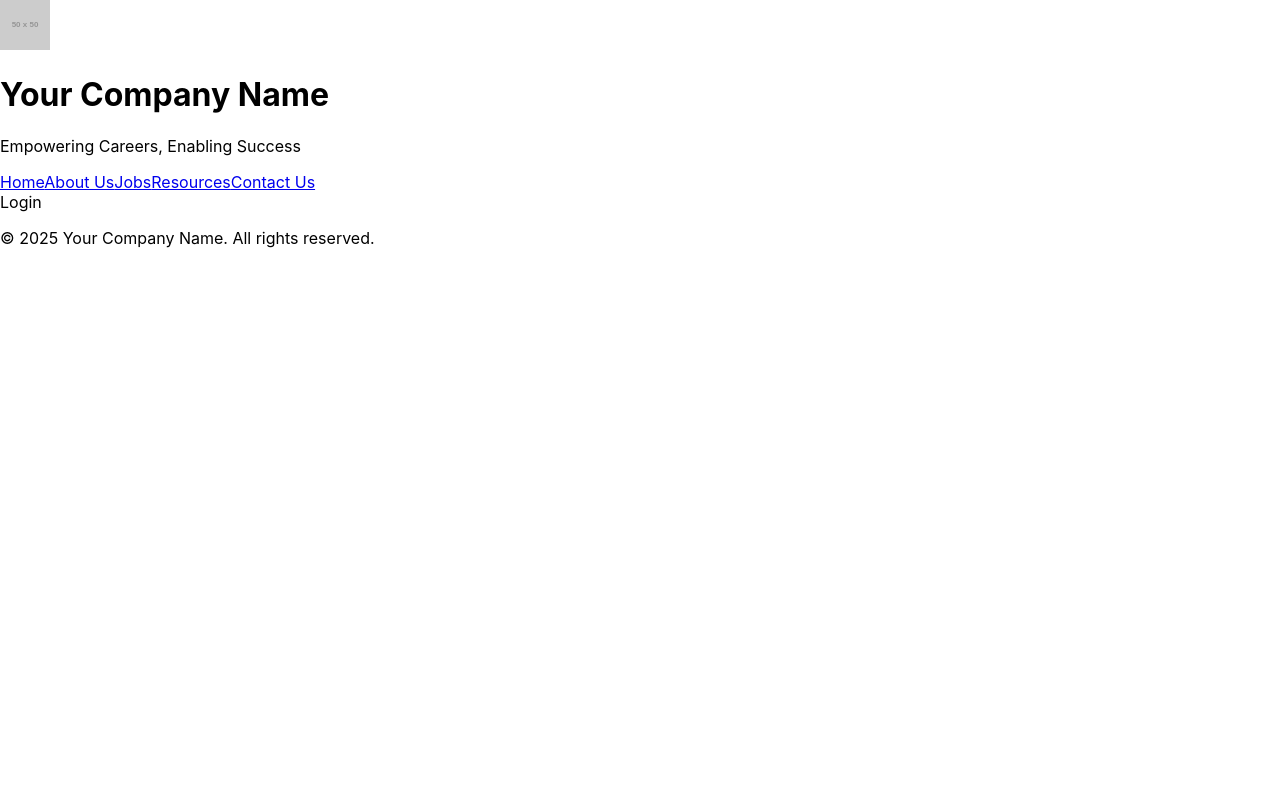
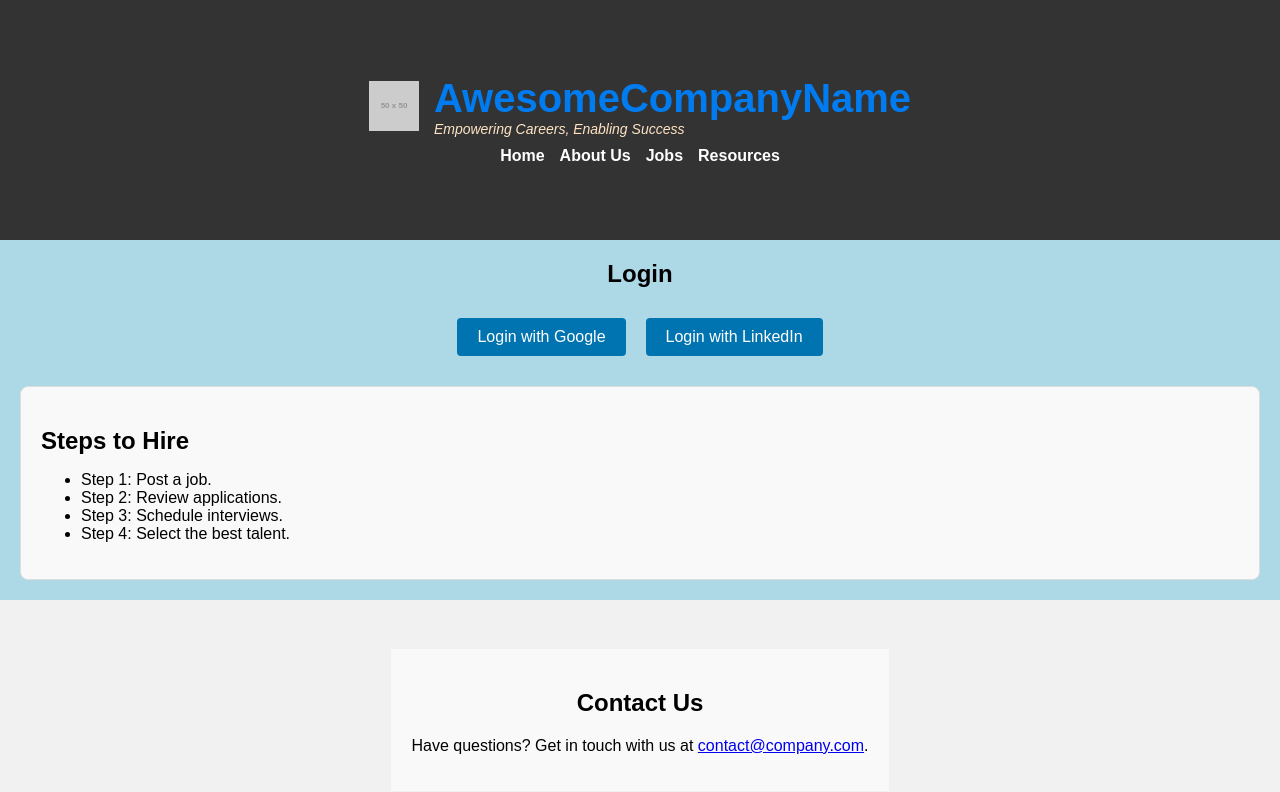
Before and after one commit to streethawk/react-ws, a React (Create React App) app: page /company-hire in a window 1280 px wide. Shown: the top 792 px of the page. Built offline with nearby package versions, Linux system fonts and the light colour scheme.

Commit message:
added pages

```diff
--- a/package.json
+++ b/package.json
@@ -6,6 +6,7 @@
     "cra-template": "1.2.0",
     "react": "^18.3.1",
     "react-dom": "^18.3.1",
+    "react-router-dom": "^7.1.3",
     "react-scripts": "5.0.1",
     "web-vitals": "^4.2.4"
   },
@@ -32,5 +33,10 @@
       "last 1 firefox version",
       "last 1 safari version"
     ]
+  },
+  "devDependencies": {
+    "autoprefixer": "^10.4.20",
+    "postcss": "^8.5.1",
+    "tailwindcss": "^4.0.0"
   }
 }
--- a/src/App.css
+++ b/src/App.css
@@ -1,36 +1,99 @@
-/* General Styles */
+/* Ensure the html and body cover the full viewport */
+html, body {
+    margin: 0;
+    padding: 0;
+    height: 100%; /* Full height of the viewport */
+    width: 100%;  /* Full width of the viewport */
+    box-sizing: border-box;
+}
+
+/* Ensure the #root div takes up the full container space */
+#root {
+    height: 100%; /* Inherit the full height from html and body */
+    width: 100%;  /* Inherit the full width from html and body */
+    display: flex; /* Optional: Use flexbox for child content alignment */
+    flex-direction: column; /* Optional: Arrange child elements vertically */
+}
+
+.full-screen-div {
+    height: 100%;         /* Occupy 100% of parent container's height */
+    width: 100%;
+    display: flex; /* Optional: Use flexbox for child content alignment */
+    flex-direction: column;         /* Occupy 100% of parent container's width */
+    background-color: lightblue; /* Optional: For visual testing */
+}
+
 body {
     font-family: Arial, sans-serif;
     margin: 0;
     padding: 0;
     box-sizing: border-box;
+    height: 100vh; /* Full height of the viewport */
+    width: 100vw; /* Optional: Full width of the viewport */
+    overflow-x: hidden; /* Prevent horizontal scrolling due to overflow */
 }
 
-/* Header Section */
+
 .header {
+    flex: 0 0 25%;
     display: flex;
     flex-direction: column;
+    justify-content: center;
     align-items: center;
-    background-color: #333;
-    color: white;
+    background-color: #333333;
+    color: bisque;
     padding: 20px;
 }
 
 .logo-container {
     display: flex;
     align-items: center;
-    margin-bottom: 10px;
 }
 
 .logo {
-    margin-right: 15px;
     width: 50px;
     height: 50px;
+    margin-right: 15px;
 }
 
+/*.company-name {
+    margin: 0;
+}*/
 .company-name {
-    margin: 0;
-}
+    font-family: 'Poppins', sans-serif; /* Clean, modern font */
+    font-size: 2.5rem; /* Adjust size to fit your design */
+    font-weight: 700; /* Bold for prominence */
+    text-align: center; /* Center the name */
+    color: #007cf0; /* Primary brand color */
+    overflow: hidden; /* Prevent text from appearing outside the container */
+    white-space: nowrap; /* Prevent text wrapping */
+  }
+
+  .word {
+    display: inline-block;
+    opacity: 0; /* Initially hidden */
+    transform: translateY(20px); /* Start slightly below */
+    animation: fadeInUp 0.5s ease-in-out forwards; /* Fade and move up */
+  }
+
+  @keyframes fadeInUp {
+    to {
+      opacity: 1;
+      transform: translateY(0); /* Move to its original position */
+    }
+  }
+
+
+  @keyframes gradient-animation {
+    0% {
+      background-position: 0% 50%;
+    }
+    100% {
+      background-position: 100% 50%;
+    }
+  }
+
+
 
 .punchline {
     margin: 0;
@@ -46,8 +109,8 @@ body {
 }
 
 .nav a {
+    color: white;
     text-decoration: none;
-    color: white;
     font-weight: bold;
 }
 
@@ -55,65 +118,30 @@ body {
     text-decoration: underline;
 }
 
-.login {
-    position: relative;
+.search-section {
+    padding: 20px;           /* Optional: Space inside the div */
+    text-align: center;      /* Center-align the text inside the div */
+    width: 50%;              /* Cover 50% of the parent's width */
+    height: 50%;             /* Cover 50% of the parent's height */
+    margin: auto;            /* Center the div horizontally (if needed) */
+    background-color: lightblue; /* Optional: Background for visual testing */
 }
 
-.dropdown {
-    position: absolute;
-    top: 100%;
-    left: 0;
-    background-color: white;
-    color: #333;
-    border: 1px solid #ddd;
-    box-shadow: 0 4px 6px rgba(0, 0, 0, 0.1);
-    z-index: 1000;
-}
-
-.dropdown a {
-    display: block;
-    padding: 10px;
-    text-decoration: none;
-    color: #333;
-}
-
-.dropdown a:hover {
-    background-color: #f1f1f1;
-}
-
-/* Search Section */
-.search-section {
-    padding: 20px;
-    text-align: center;
-}
 
 .search-bar {
     width: 70%;
     padding: 10px;
     font-size: 16px;
     margin-right: 10px;
-    border: 1px solid #ddd;
-    border-radius: 4px;
 }
 
 .search-button {
     padding: 10px 20px;
-    font-size: 16px;
-    cursor: pointer;
-    border: none;
     background-color: #333;
     color: white;
+    border: none;
+    cursor: pointer;
     border-radius: 4px;
-}
-
-.search-button:hover {
-    background-color: #555;
-}
-
-/* Main Section */
-.main {
-    padding: 20px;
-    text-align: center;
 }
 
 .frame-container {
@@ -132,26 +160,53 @@ body {
     background-color: white;
 }
 
-/* Footer */
 .footer {
+    flex: 0 0 25%;
+    display: flex;
+    flex-direction: column;
+    justify-content: center;
+    align-items: center;
     text-align: center;
-    padding: 10px;
+    padding: 20px;
     background-color: #f1f1f1;
-    margin-top: 20px;
-}
-/* Add this for active menu highlighting */
-.nav a {
-    text-decoration: none;
-    color: white;
-    font-weight: bold;
-    padding: 5px 10px;
 }
 
-.nav a:hover {
-    text-decoration: underline;
+.contact-us {
+    padding: 20px;
+    background-color: #f9f9f9;
+    text-align: center;
 }
 
-.nav a.active {
-    background-color: #555;
+/* Login Section */
+.login-section {
+    text-align: center;
+    margin: 20px 0;
+}
+
+.login-button {
+    margin: 10px;
+    padding: 10px 20px;
+    font-size: 16px;
+    background-color: #0073b1; /* LinkedIn Blue */
+    color: white;
+    border: none;
+    cursor: pointer;
     border-radius: 4px;
 }
+
+.login-button:hover {
+    background-color: #005582;
+}
+
+/* Slider Section */
+.slider-section, .services-section {
+    margin: 20px;
+    padding: 20px;
+    border: 1px solid #ddd;
+    border-radius: 8px;
+    background-color: #f9f9f9;
+}
+
+.slider-section h2, .services-section h2 {
+    margin-bottom: 10px;
+}
--- a/src/App.js
+++ b/src/App.js
@@ -1,17 +1,21 @@
-import React, { useState } from "react";
+import React from "react";
 import { BrowserRouter as Router, Routes, Route, Link } from "react-router-dom";
 import Home from "./pages/Home";
 import AboutUs from "./pages/AboutUs";
 import Jobs from "./pages/Jobs";
 import Resources from "./pages/Resources";
+import CompanyHire from "./pages/CompanyHire";
+import CandidateHire from "./pages/CandidateHire";
+import ContactUs from "./pages/ContactUs";
+import CompanyName from './CompanyName';
+import "./App.css";
+
 
 function App() {
-    const [showLoginDropdown, setShowLoginDropdown] = useState(false);
-
     return (
         <Router>
-            <div>
-                {/* Header Section */}
+            <div className="full-screen-div">
+                {/* Navigation */}
                 <header className="header">
                     <div className="logo-container">
                         <img
@@ -20,7 +24,7 @@ function App() {
                             className="logo"
                         />
                         <div>
-                            <h1 className="company-name">Your Company Name</h1>
+                            <CompanyName name="Awesome Company Name" />
                             <p className="punchline">Empowering Careers, Enabling Success</p>
                         </div>
                     </div>
@@ -29,34 +33,22 @@ function App() {
                         <Link to="/about-us">About Us</Link>
                         <Link to="/jobs">Jobs</Link>
                         <Link to="/resources">Resources</Link>
-                        <Link to="#contact-us">Contact Us</Link>
-                        <div
-                            className="login"
-                            onMouseEnter={() => setShowLoginDropdown(true)}
-                            onMouseLeave={() => setShowLoginDropdown(false)}
-                        >
-                            <span>Login</span>
-                            {showLoginDropdown && (
-                                <div className="dropdown">
-                                    <Link to="#candidate-login">Candidate Login</Link>
-                                    <Link to="#company-login">Company Login</Link>
-                                </div>
-                            )}
-                        </div>
                     </nav>
                 </header>
 
-                {/* Page Routes */}
+                {/* Routes */}
                 <Routes>
                     <Route path="/" element={<Home />} />
                     <Route path="/about-us" element={<AboutUs />} />
                     <Route path="/jobs" element={<Jobs />} />
                     <Route path="/resources" element={<Resources />} />
+                    <Route path="/company-hire" element={<CompanyHire />} />
+                    <Route path="/candidate-hire" element={<CandidateHire />} />
                 </Routes>
 
                 {/* Footer */}
                 <footer className="footer">
-                    <p>&copy; {new Date().getFullYear()} Your Company Name. All rights reserved.</p>
+                    <ContactUs />
                 </footer>
             </div>
         </Router>
--- /dev/null
+++ b/src/CompanyName.js
@@ -0,0 +1,27 @@
+import React, { useState, useEffect } from 'react';
+import './App.css'; // Include the CSS above in your stylesheet
+
+const CompanyName = ({ name }) => {
+  const [words, setWords] = useState([]);
+
+  useEffect(() => {
+    const splitWords = name.split(' '); // Split the name into words
+    setWords(splitWords);
+  }, [name]);
+
+  return (
+    <div className="company-name">
+      {words.map((word, index) => (
+        <span
+          className="word"
+          key={index}
+          style={{ animationDelay: `${index * 0.5}s` }} // Delay for each word
+        >
+          {word}
+        </span>
+      ))}
+    </div>
+  );
+};
+
+export default CompanyName;
--- a/src/pages/AboutUs.js
+++ b/src/pages/AboutUs.js
@@ -2,10 +2,12 @@ import React from "react";
 
 function AboutUs() {
     return (
-        <section className="about-us">
-            <h2>About Us</h2>
-            <p>Learn more about our company and what we stand for.</p>
-        </section>
+        <div>
+            <section className="about-us">
+                <h2>About Us</h2>
+                <p>Learn more about our company and what we stand for.</p>
+            </section>
+        </div>
     );
 }
 
--- /dev/null
+++ b/src/pages/CandidateHire.js
@@ -0,0 +1,24 @@
+import React from "react";
+
+function CandidateHire() {
+    return (
+        <div>
+            <section className="login-section">
+                <h2>Login</h2>
+                <button className="login-button">Login with Google</button>
+                <button className="login-button">Login with LinkedIn</button>
+            </section>
+            <section className="services-section">
+                <h2>Services for Candidates</h2>
+                <ul>
+                    <li>Resume building</li>
+                    <li>Mock interviews</li>
+                    <li>Career counseling</li>
+                    <li>Job application tips</li>
+                </ul>
+            </section>
+        </div>
+    );
+}
+
+export default CandidateHire;
--- /dev/null
+++ b/src/pages/CompanyHire.js
@@ -0,0 +1,24 @@
+import React from "react";
+
+function CompanyHire() {
+    return (
+        <div>
+            <section className="login-section">
+                <h2>Login</h2>
+                <button className="login-button">Login with Google</button>
+                <button className="login-button">Login with LinkedIn</button>
+            </section>
+            <section className="slider-section">
+                <h2>Steps to Hire</h2>
+                <ul>
+                    <li>Step 1: Post a job.</li>
+                    <li>Step 2: Review applications.</li>
+                    <li>Step 3: Schedule interviews.</li>
+                    <li>Step 4: Select the best talent.</li>
+                </ul>
+            </section>
+        </div>
+    );
+}
+
+export default CompanyHire;
--- /dev/null
+++ b/src/pages/ContactUs.js
@@ -0,0 +1,12 @@
+import React from "react";
+
+function ContactUs() {
+    return (
+        <div className="contact-us">
+            <h2>Contact Us</h2>
+            <p>Have questions? Get in touch with us at <a href="mailto:contact@company.com">contact@company.com</a>.</p>
+        </div>
+    );
+}
+
+export default ContactUs;
```
Also changed, not shown: src/pages/Home.js (+32 -4 lines), src/pages/Jobs.js (+6 -4 lines), src/pages/Resources.js (+6 -5 lines), src/assets/TRH-Logo-Original.jpeg (added), 1 other file (tests, documents, lock files or other folders).
